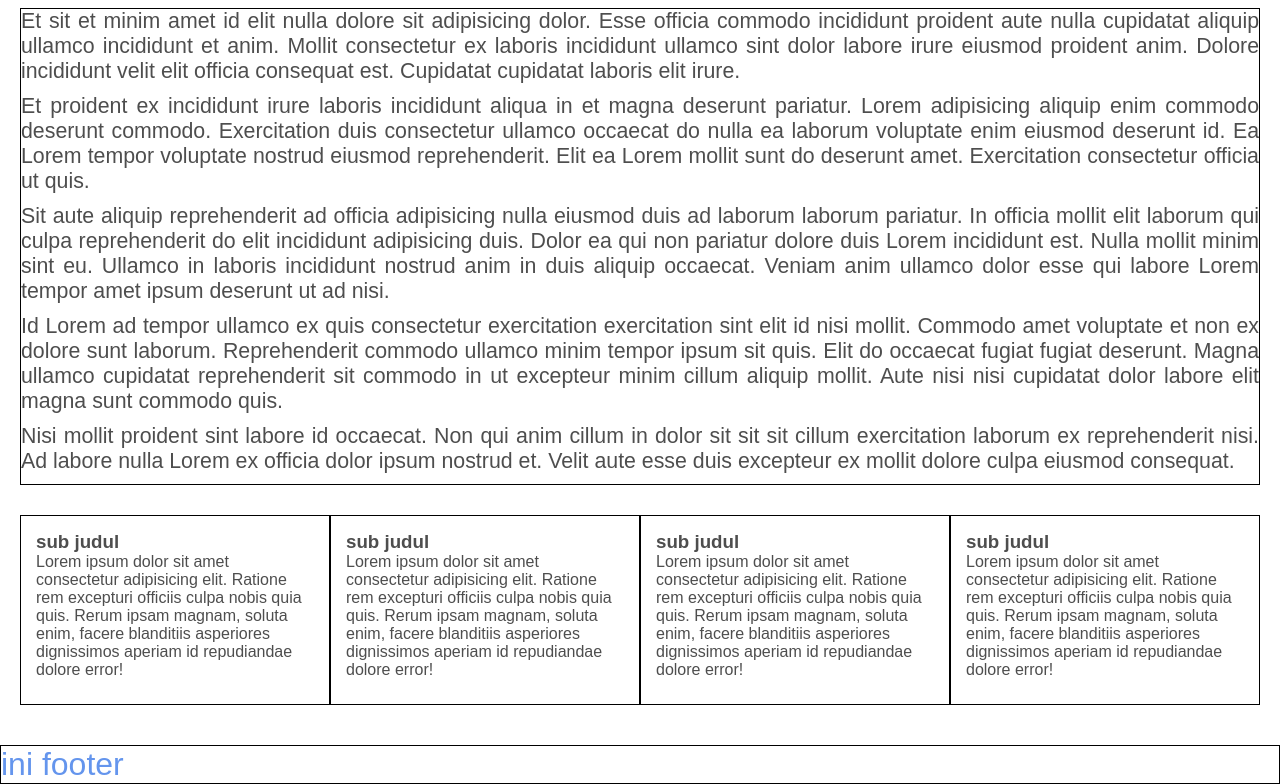
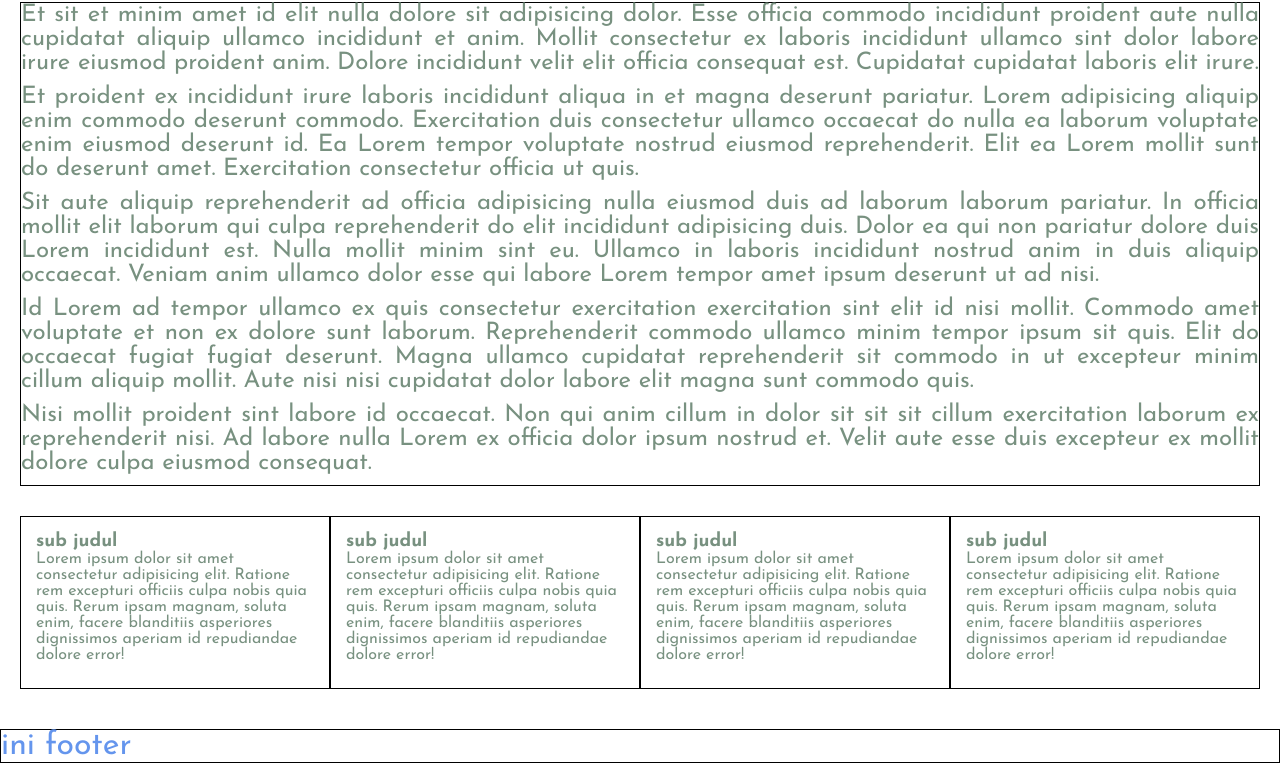
Before and after one commit to yodyindra/tugas-praktikum-2, a plain HTML site: page index.html in a window 1280 px wide. Shown: the part 160-944 px from the top of the page. After the commit the page ends 923 px from the top, so only its background shows below. Drawn offline with Linux system fonts and the light colour scheme.

Commit message:
mengubah font family di dalam file css

```diff
--- a/style.css
+++ b/style.css
@@ -16,9 +16,9 @@ footer{
    font-size: 24pt;
 }
 body{
-   font-family: 'Noto Sans JP', sans-serif;
-   color: #4e4e4e;
-   font-size: 16pt;
+   font-family: 'Josefin Sans', sans-serif;
+   color: #789180;
+   font-size: 18pt;
 }
 .container{
    padding: 20px;
```
